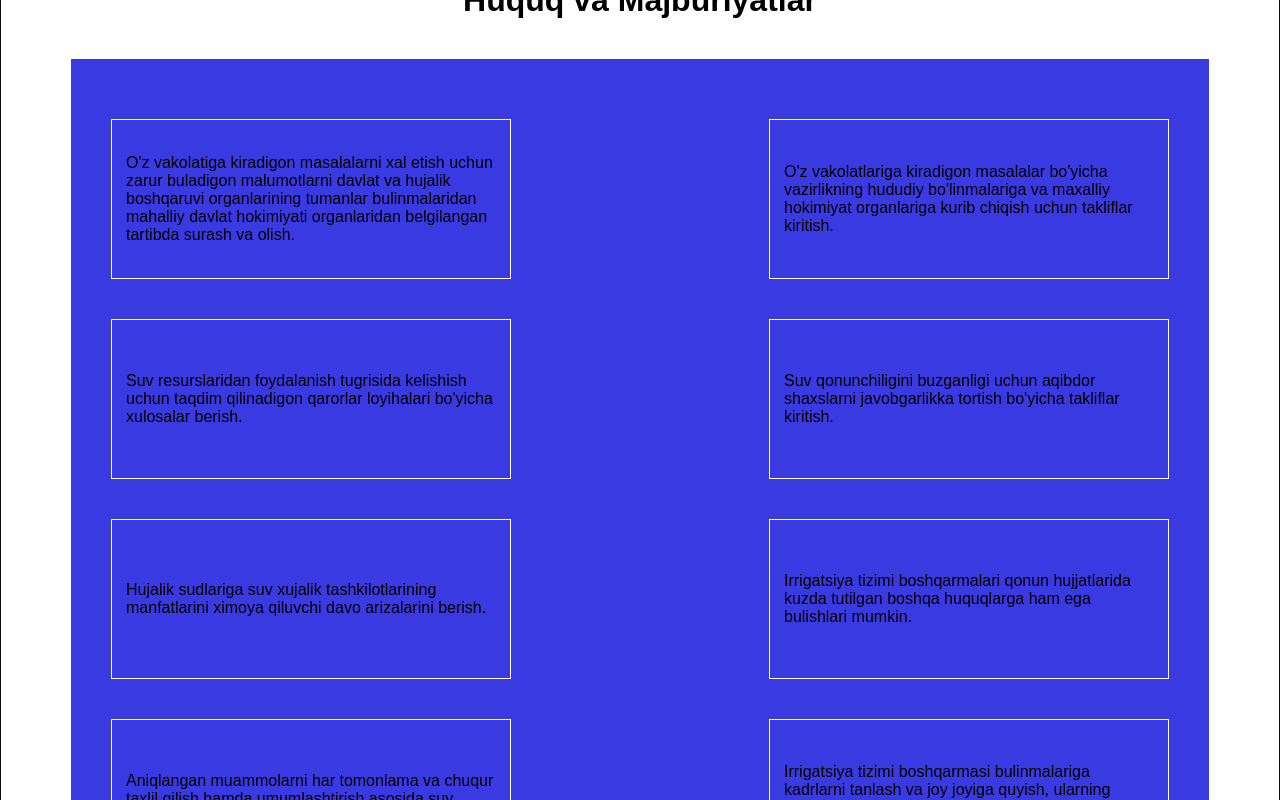
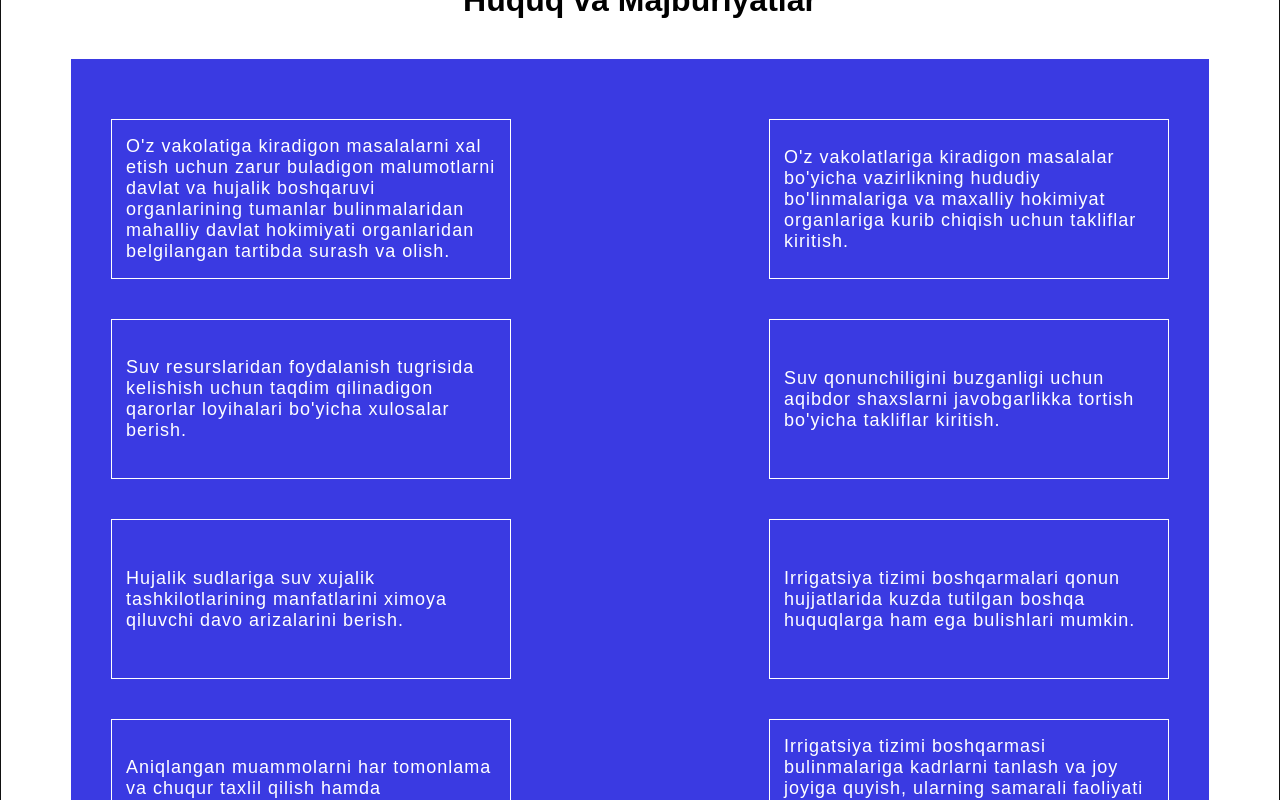
Before and after one commit to YusufjonAbdumajidov/YakGuz, a React (Create React App) app: page /malumotlar in a window 1280 px wide. Shown: the part 3100-3900 px from the top of the page. Built offline with nearby package versions, Linux system fonts and the light colour scheme.

Commit message:
new changes

```diff
--- a/src/styles/malumotlar.scss
+++ b/src/styles/malumotlar.scss
@@ -276,9 +276,9 @@
                 justify-content: center;
                 background-color: rgb(58, 58, 226);
                 p{
-                    // color: #fff;
-                    // font-size: 18px;
-                    // letter-spacing: 1px;
+                    color: #fff;
+                    font-size: 18px;
+                    letter-spacing: 1px;
                 }
             }
         }
```
